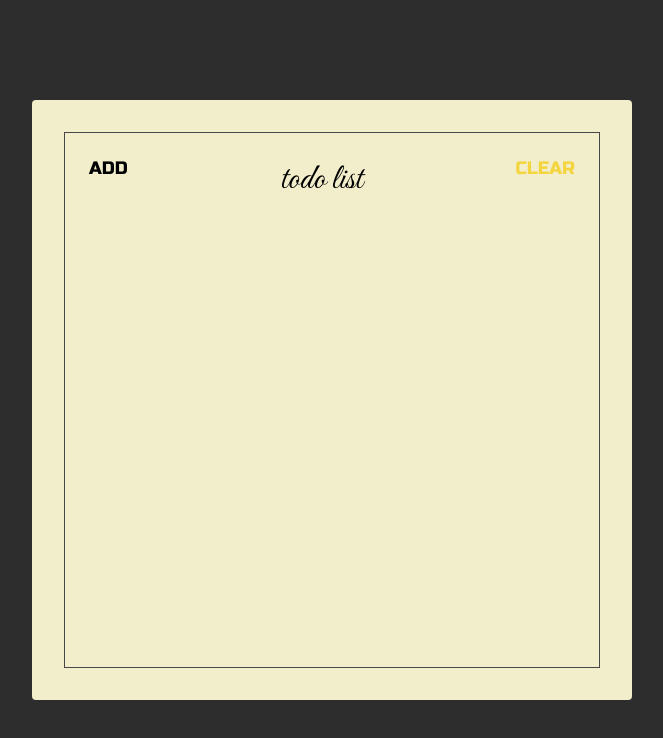
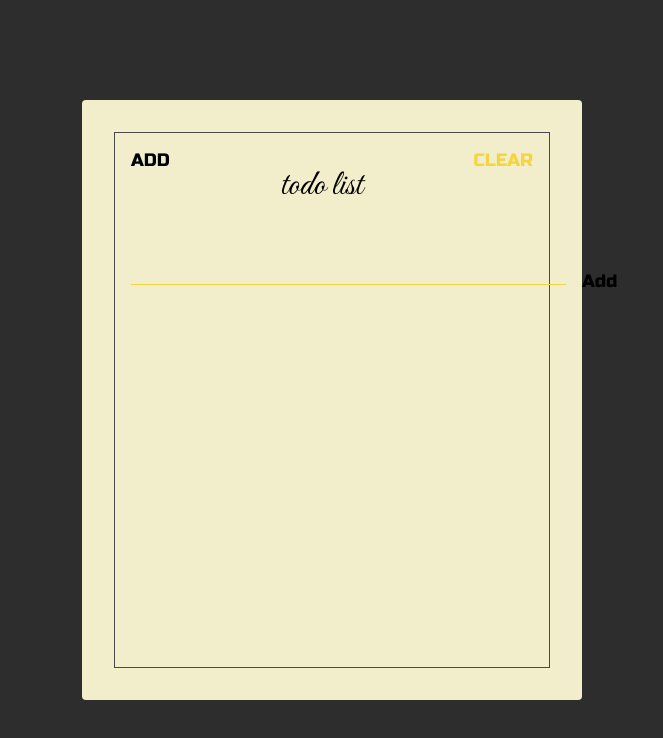
Before and after one commit to SaidChairul/react-starter, a website: page index.html in a window 1280 px wide. Shown: the whole page, without its empty margins (308-971 px from the left). Drawn offline with Linux system fonts and the light colour scheme.

Commit message:
cerate add todo section

```diff
--- a/index.html
+++ b/index.html
@@ -12,13 +12,20 @@
     />
   </head>
   <body>
-    <div class="container">
-      <div class="frame">
-        <div class="sc-header">
+    <div class="sc-container">
+      <div class="sc-frame">
+        <section class="sc-header">
           <button class="sc-btn">ADD</button>
           <h1 class="sc-title">Todo List</h1>
           <button class="sc-btn main-sandybrown-color">CLEAR</button>
-        </div>
+        </section>
+
+        <section class="sc-add">
+          <form action="" class="sc-addForm">
+            <input type="text" class="sc-addInput" />
+            <button class="sc-addBtn">Add</button>
+          </form>
+        </section>
       </div>
     </div>
   </body>
--- a/style.css
+++ b/style.css
@@ -31,22 +31,22 @@ html {
     Ubuntu, Cantarell, "Open Sans", "Helvetica Neue", sans-serif;
 }
 
-.container {
-  width: 600px;
+.sc-container {
+  width: 500px;
   height: 600px;
   background: #f2eecb;
   border-radius: 4px;
   padding: 32px;
 }
 
-.frame {
+.sc-frame {
   border: 1px solid #484848;
   height: 100%;
 }
 
 .sc-header {
   display: flex;
-  justify-content: space-between;
+  /* justify-content: space-between; */
   align-items: flex-start;
 }
 
@@ -56,7 +56,8 @@ html {
   background: unset;
   border: unset;
   outline: unset;
-  padding: 24px;
+  padding: 16px;
+  cursor: pointer;
 }
 
 .sc-title {
@@ -64,4 +65,38 @@ html {
   font-family: "Great Vibes", cursive;
   text-transform: lowercase;
   font-weight: 100;
+  flex: 1;
+  text-align: center;
 }
+
+.sc-add {
+  padding: 16px;
+}
+
+.sc-addForm {
+  display: flex;
+  align-items: flex-start;
+}
+
+.sc-addInput {
+  background: unset;
+  border: unset;
+  padding: 0 64px;
+  flex: 1;
+  border-bottom: 1px solid var(--main-sandybrown-color);
+  outline: unset;
+  font-family: "Great Vibes", cursive;
+  font-size: 24px;
+  text-transform: lowercase;
+}
+
+.sc-addBtn {
+  font-size: 1.8rem;
+  font-family: "Russo One", sans-serif;
+  padding: 16px;
+  padding-right: unset;
+  cursor: pointer;
+  background: unset;
+  border: unset;
+  outline: unset;
+}
```
